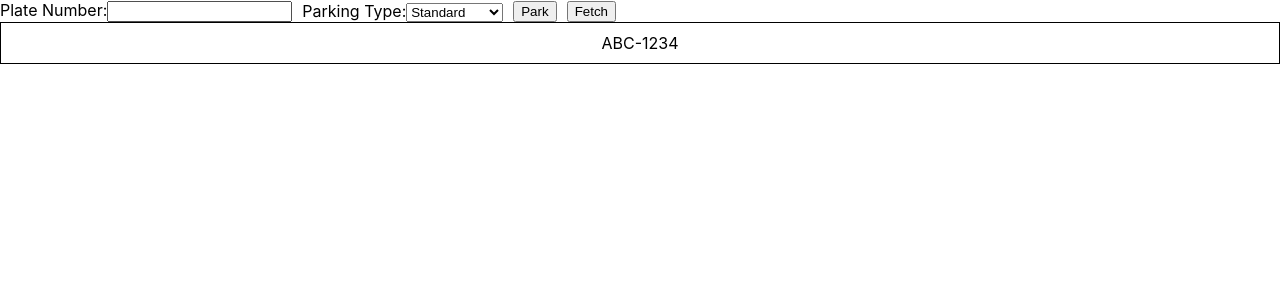
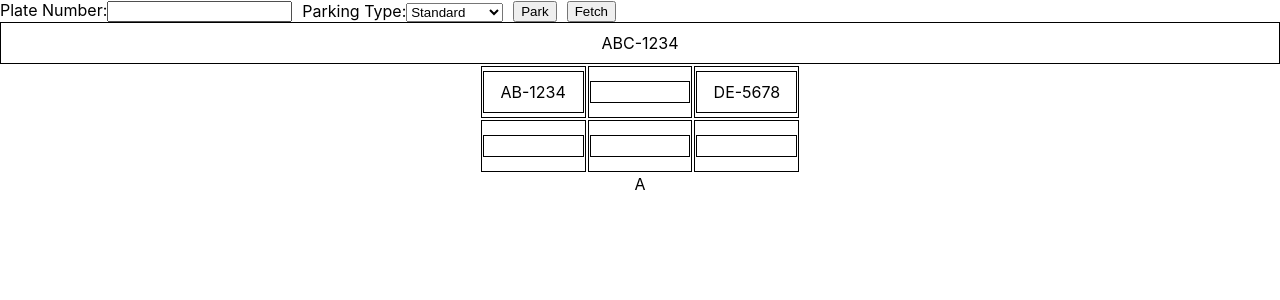
Before and after one commit to angus-chanan11/day13-frontend, a React (Create React App) app: page / in a window 1280 px wide. Shown: the top 300 px of the page. Built offline with nearby package versions, Linux system fonts and the light colour scheme.

Commit message:
feat: add parking lot

```diff
--- a/src/App.js
+++ b/src/App.js
@@ -1,12 +1,27 @@
 import './App.css';
+import ParkingLot from './components/ParkingLot';
 import ParkingLotManagement from './components/ParkingLotManagement';
 import ParkingSpace from './components/ParkingSpace';
 
 function App() {
+  const tickets = [
+    {
+      plateNumber: 'AB-1234',
+      position: 0,
+      parkingLot: 1
+    },
+    {
+      plateNumber: 'DE-5678',
+      position: 2,
+      parkingLot: 1
+    }
+  ]
+
   return (
     <div className="App">
       <ParkingLotManagement/>
       <ParkingSpace plateNumber="ABC-1234" />
+      <ParkingLot id={1} name="A" capacity={6} tickets={tickets}/>
     </div>
   );
 }
--- /dev/null
+++ b/src/components/ParkingLot.jsx
@@ -0,0 +1,64 @@
+import React from 'react';
+import PropTypes from 'prop-types';
+import ParkingSpace from './ParkingSpace'; // Assuming ParkingSpace is in the same directory
+
+const ParkingLot = ({ id, name, capacity, tickets }) => {
+  // Create an array to hold the ParkingSpace components
+  const parkingSpaces = [];
+
+  // Create a map for quick lookup of tickets by position
+  const ticketMap = new Map();
+  tickets.forEach(ticket => {
+    ticketMap.set(ticket.position, ticket.plateNumber);
+  });
+
+  // Generate the cells for the table
+  for (let i = 0; i < capacity; i++) {
+    const rowIndex = Math.floor(i / 3);
+    const columnIndex = i % 3;
+    const position = 3 * rowIndex + columnIndex;
+    const plateNumber = ticketMap.get(position) || ' ';
+
+    parkingSpaces.push(
+      <td key={i} style={{ width: '10ch', height: '3em', textAlign: 'center', border: '1px solid black' }}>
+        <ParkingSpace plateNumber={plateNumber} />
+      </td>
+    );
+  }
+
+  // Split the cells into rows of 3 columns each
+  const rows = [];
+  for (let i = 0; i < parkingSpaces.length; i += 3) {
+    rows.push(
+      <tr key={i}>
+        {parkingSpaces.slice(i, i + 3)}
+      </tr>
+    );
+  }
+
+  return (
+    <div style={{ textAlign: 'center' }}>
+      <table style={{ margin: '0 auto' }}>
+        <tbody>
+          {rows}
+        </tbody>
+      </table>
+      <div>{name}</div>
+    </div>
+  );
+};
+
+ParkingLot.propTypes = {
+  id: PropTypes.string.isRequired,
+  name: PropTypes.string.isRequired,
+  capacity: PropTypes.number.isRequired,
+  tickets: PropTypes.arrayOf(
+    PropTypes.shape({
+      plateNumber: PropTypes.string.isRequired,
+      position: PropTypes.number.isRequired,
+      parkingLot: PropTypes.string.isRequired,
+    })
+  ).isRequired,
+};
+
+export default ParkingLot;
```
Also changed, not shown: 1 other file (tests, documents, lock files or other folders).
